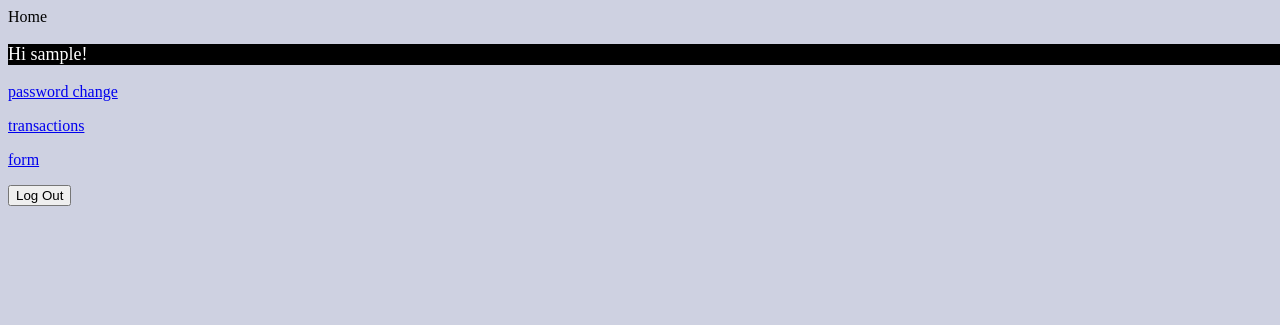
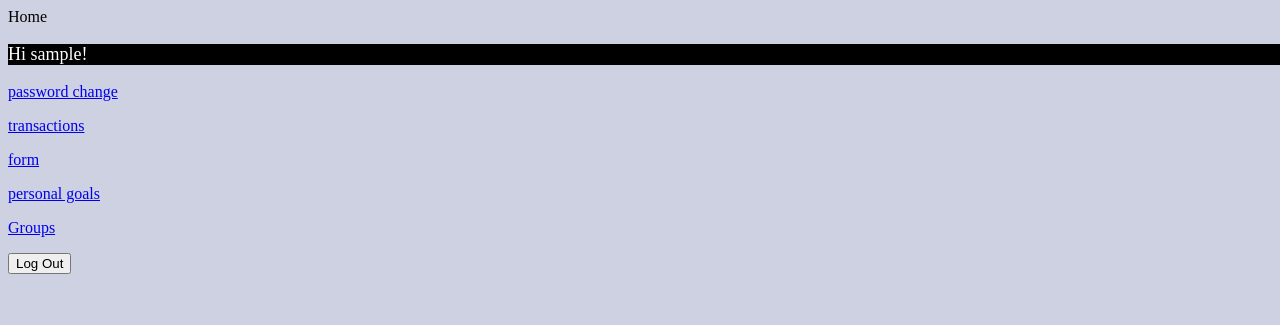
Before and after one commit to katelync12/budgetRoyale, a Django app: page / in a window 1280 px wide. Shown: the top 325 px of the page. Run offline with Django 4.2, Linux system fonts and the light colour scheme; the visitor is signed in with stand-in values (Sample User, id 1).

Commit message:
created rough personal goals and group pages

```diff
--- a/hello_django/urls.py
+++ b/hello_django/urls.py
@@ -37,6 +37,10 @@ urlpatterns = [
     path("", TemplateView.as_view(template_name="home.html"), name="home"),
     # path("", TemplateView.as_view(template_name="registration/login.html"), name="login"),
     path("form/", TemplateView.as_view(template_name="form.html"), name="form"),
+    path("personal-goals/", TemplateView.as_view(template_name="view_personal_goals.html"), name="view_personal_goals"),
+    path("groups/", TemplateView.as_view(template_name="groups.html"), name="groups"),
     path("transactions/", TemplateView.as_view(template_name="view_transactions.html"), name="view_transactions"),
     path("transactions/create/", TemplateView.as_view(template_name="create_transaction.html"), name="create_transactions"),
+
+
 ]
--- a/my_app/templates/base.html
+++ b/my_app/templates/base.html
@@ -1,4 +1,7 @@
 <!DOCTYPE html>
+{% load static %}
+<link rel="stylesheet" href="{% static 'css/styles.css' %}">
+
 <link rel="stylesheet" href="../static/css/styles.css">
 <meta name="viewport" content="width=device-width, initial-scale=1">
 
@@ -8,13 +11,6 @@
 {% if user.is_authenticated %}
 
 {% block content %}
-{% comment %} code below {% endcomment %}
-
-<p>form</p>
-
-<p><a href="{% url 'home' %}">home</a></p>
-
-{% comment %} code above {% endcomment %}
 {% endblock %}
 {% else %}
 <p>You are not logged in</p>
--- a/my_app/templates/create_transaction.html
+++ b/my_app/templates/create_transaction.html
@@ -1,5 +1,4 @@
 {% extends "base.html" %}
-
 
 
 {% block content %}
--- a/my_app/templates/home.html
+++ b/my_app/templates/home.html
@@ -8,6 +8,8 @@
 <p><a href="{% url 'password_change' %}">password change</a></p>
 <p><a href="{% url 'view_transactions' %}">transactions</a></p>
 <p><a href="{% url 'form' %}">form</a></p>
+<p><a href="{% url 'view_personal_goals' %}">personal goals</a></p>
+<p><a href="{% url 'groups' %}">Groups</a></p>
 <form action="{% url 'logout' %}" method="post">
   {% csrf_token %}
   <button type="submit">Log Out</button>
```
Also changed, not shown: my_app/templates/groups.html (added, +9 -0 lines), my_app/templates/view_personal_goals.html (added, +9 -0 lines).
